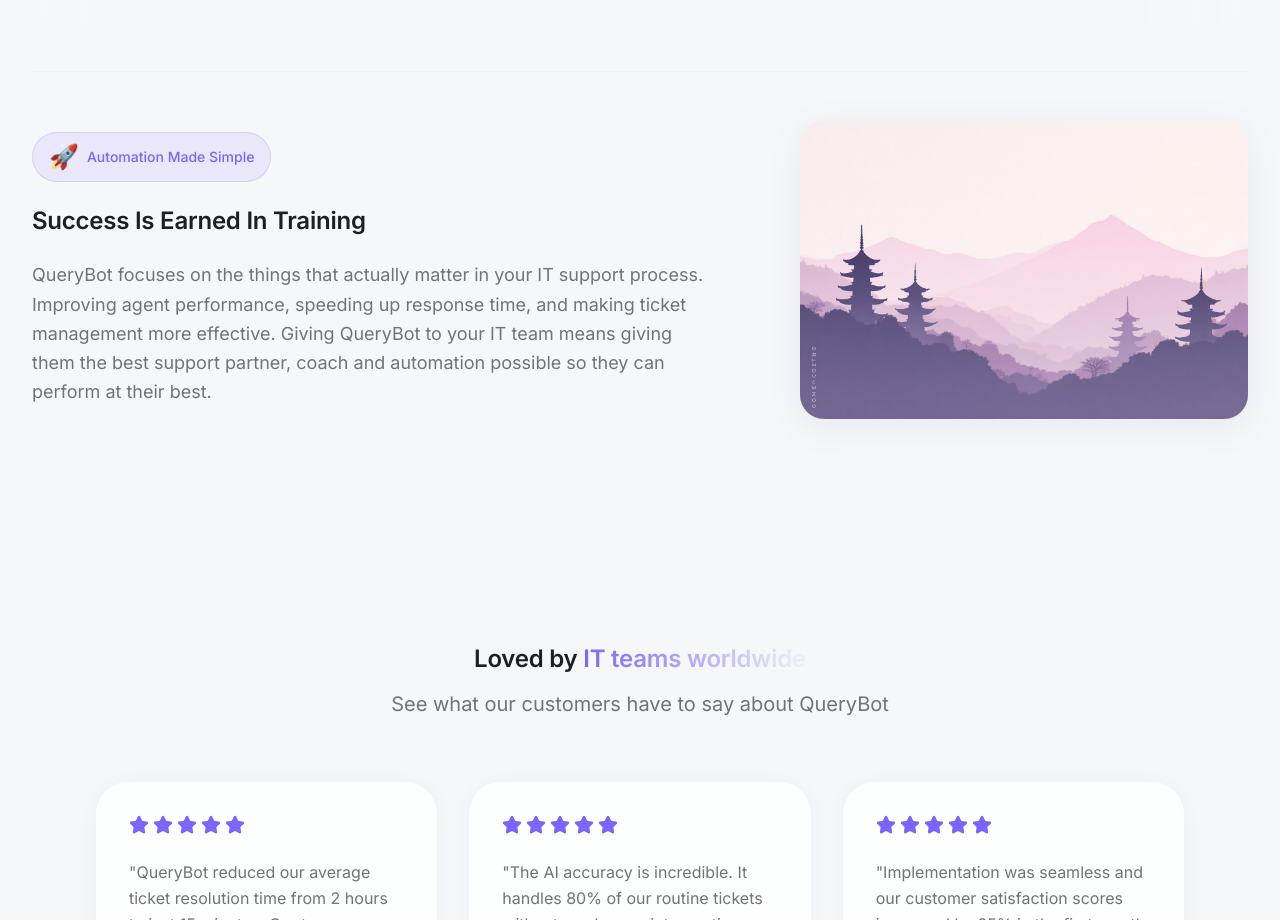
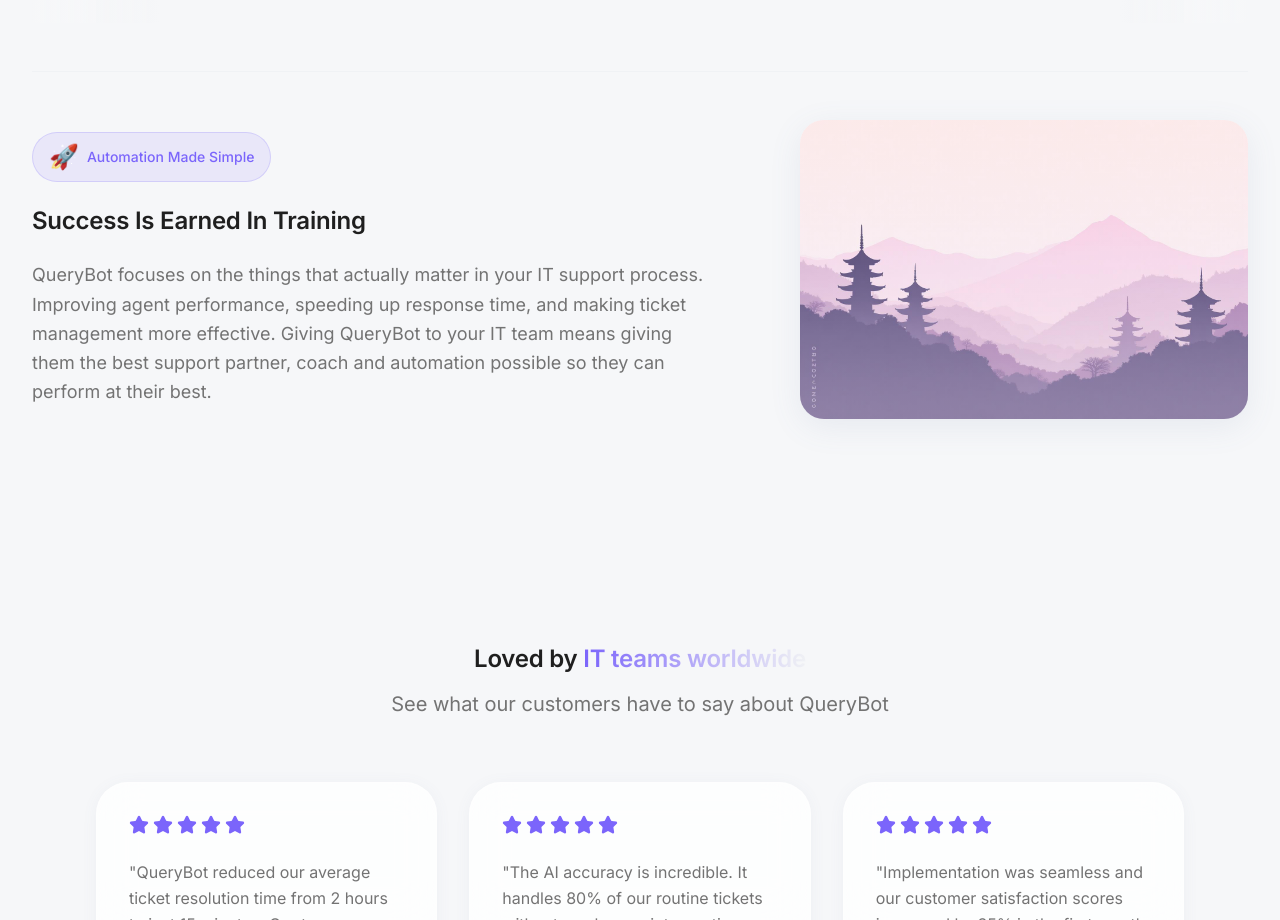
Before and after one commit to matejcotic02/querybot-ai-assist, a React (Vite) app: page / in a window 1280 px wide. Shown: the part 1720-2640 px from the top of the page. Built offline with nearby package versions, Linux system fonts and the light colour scheme; the HTML template or start-up script is replaced by a standard one.

Commit message:
Update hero image

```diff
--- a/src/components/SuccessSection.tsx
+++ b/src/components/SuccessSection.tsx
@@ -39,7 +39,7 @@ export const SuccessSection = () => {
           <div className="lg:col-span-2 animate-fade-in-up" style={{ animationDelay: "200ms" }}>
             <div className="relative rounded-2xl overflow-hidden shadow-elevated hover:shadow-glow transition-all duration-500 group">
               {/* Gradient Overlay */}
-              <div className="absolute inset-0 bg-gradient-to-br from-primary/10 via-transparent to-accent/10 z-10 opacity-30 group-hover:opacity-20 transition-opacity duration-500" />
+              <div className="absolute inset-0 bg-gradient-to-b from-rose-200/40 via-purple-200/30 to-pink-100/40 z-10 opacity-50 group-hover:opacity-40 transition-opacity duration-500" />
 
               {/* Image */}
               <img
```
